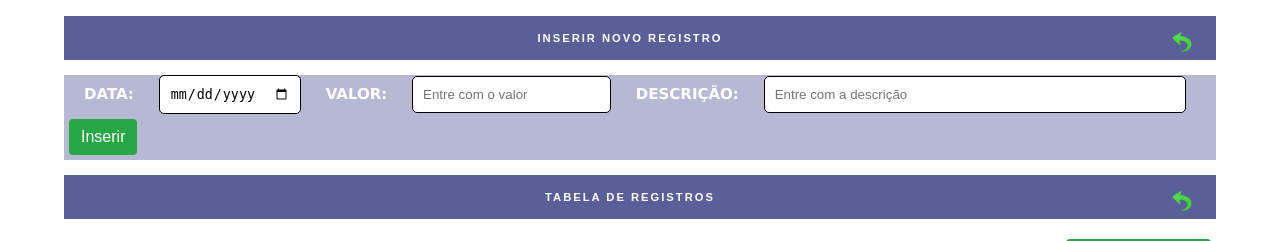
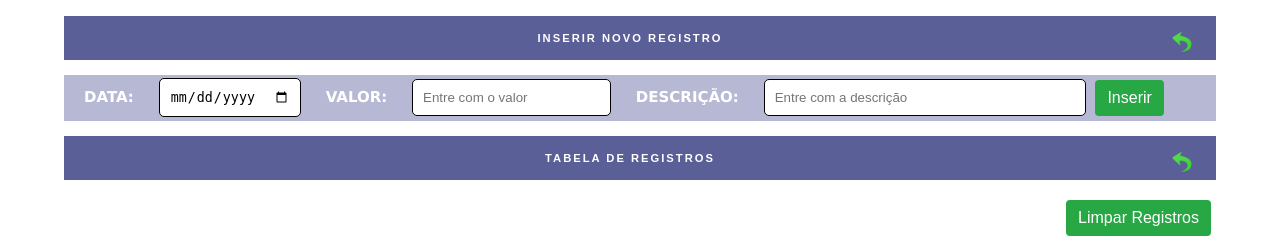
Before and after one commit to lordonebr/fea_lab1, a PHP site: page / in a window 1280 px wide. Shown: the part 634-875 px from the top of the page. Run offline with PHP 8.4, Linux system fonts and the light colour scheme.

Commit message:
@HugoVinicius e @lordonebr - finalizando laboratorio 02

```diff
--- a/src/css/estilo.css
+++ b/src/css/estilo.css
@@ -154,7 +154,7 @@
   border: 1px solid;
 }
 .formulario .inputLarge {
-  width: 400px;
+  width: 300px;
 }
 .formulario textarea {
   width: 400px;
--- a/src/css/estilo.scss
+++ b/src/css/estilo.scss
@@ -174,7 +174,7 @@ $corSucesso: #28a745;
   }
 
   .inputLarge {
-    width: 400px;
+    width: 300px;
   }
 
   textarea {
```
